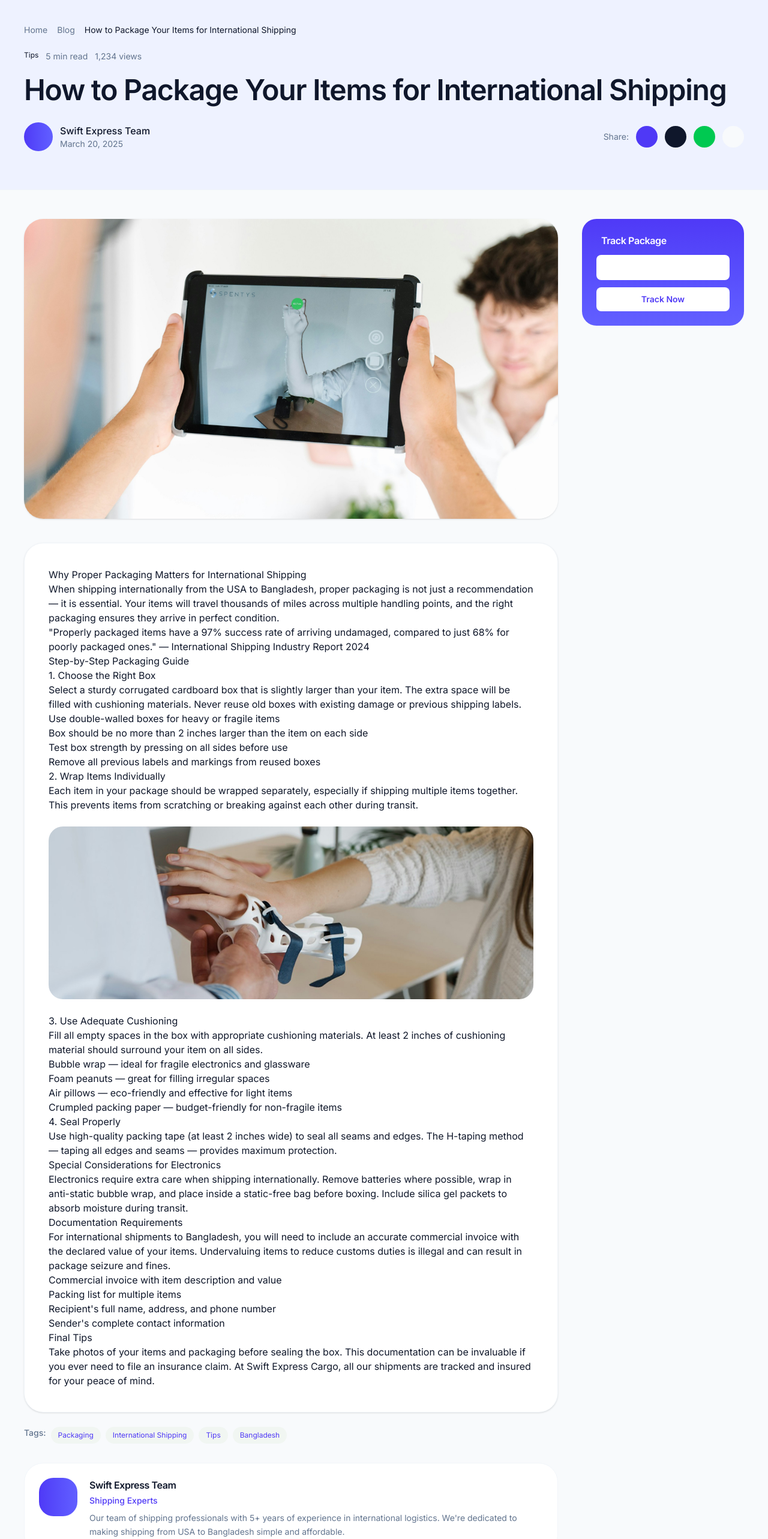
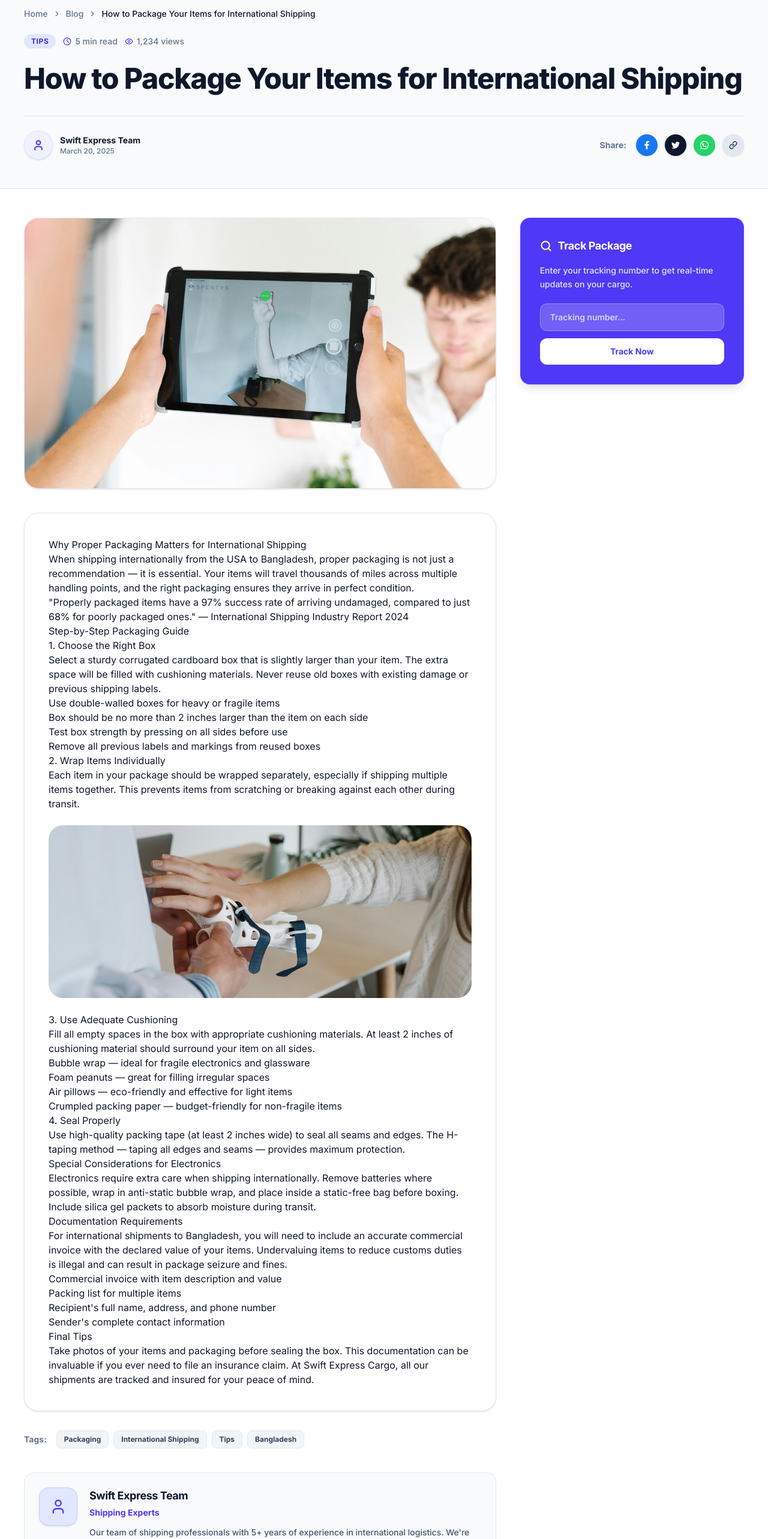
Before and after one commit to sanoyon211/SwiftExpressCargo, a Next.js app: page /blog/how-to-package-items in a window 1280 px wide. Shown: the part 120-2686 px from the top of the page at 60% size. Built offline with nearby package versions, Linux system fonts and the light colour scheme.

Commit message:
feat: implement dynamic blog post page with responsive layout and tracking widget

```diff
--- a/src/app/blog/[slug]/page.jsx
+++ b/src/app/blog/[slug]/page.jsx
@@ -33,8 +33,16 @@ export default async function BlogPostPage({ params }) {
   }
 
   return (
-    <>
-      <MainContent post={post} />
-    </>
+    <div className="relative min-h-screen bg-slate-50 dark:bg-[#0A0F1C] transition-colors duration-300">
+
+      {/* 🔴 Navbar Background Banner */}
+      <div className="absolute top-0 left-0 w-full h-[85px] bg-[#0A0F1C] z-0"></div>
+
+      {/* 🔴 Content Wrapper: Padding একদম কমিয়ে ব্যানার হাইটের সমান (85px) করা হয়েছে */}
+      <div className="relative z-10 pt-[85px] pb-16">
+        <MainContent post={post} />
+      </div>
+
+    </div>
   );
 }
--- a/src/components/read-more/MainContent.jsx
+++ b/src/components/read-more/MainContent.jsx
@@ -1,104 +1,115 @@
 import React from 'react';
 import Link from 'next/link';
+import { ChevronRight, Clock, Eye, User, Link as LinkIcon, Search } from 'lucide-react';
+import { FaFacebookF, FaTwitter, FaWhatsapp } from 'react-icons/fa';
 
 export default function MainContent({ post }) {
   if (!post) return null;
 
   return (
     <>
-    <div className="bg-indigo-50 dark:bg-slate-900 pt-32 pb-10 md:pt-40 md:pb-16 px-4 border-b border-slate-100 dark:border-white/5 dark:border-slate-800">
+      {/* 🔴 Top Gap Fixed: pt-32/40 সরিয়ে শুধু py-8/12 দেওয়া হয়েছে */}
+      <div className="bg-slate-50 dark:bg-[#0A0F1C] py-8 md:py-12 px-4 border-b border-slate-200 dark:border-white/10 transition-colors duration-300">
         <div className="container max-w-4xl mx-auto">
+
           {/* Breadcrumb */}
-        <nav className="flex items-center gap-2 text-sm text-slate-500 dark:text-slate-400 mb-6 reveal">
-          <Link href="/" className="hover:text-indigo-600 transition-colors">Home</Link>
-          <i className="fas fa-chevron-right text-xs"></i>
-          <Link href="/blog" className="hover:text-indigo-600 transition-colors">Blog</Link>
-          <i className="fas fa-chevron-right text-xs"></i>
-          <span className="text-slate-900 dark:text-slate-50">{post.title}</span>
+          <nav className="flex items-center gap-2 text-sm text-slate-500 dark:text-slate-400 mb-6 font-medium">
+            <Link href="/" className="hover:text-indigo-600 dark:hover:text-indigo-400 transition-colors">Home</Link>
+            <ChevronRight size={14} />
+            <Link href="/blog" className="hover:text-indigo-600 dark:hover:text-indigo-400 transition-colors">Blog</Link>
+            <ChevronRight size={14} />
+            <span className="text-slate-900 dark:text-slate-50 truncate">{post.title}</span>
           </nav>
 
-        <div className="flex flex-wrap gap-2 mb-4 reveal">
-          <span className="badge text-xs">{post.category}</span>
-          <span className="text-slate-500 dark:text-slate-400 text-sm flex items-center gap-1">
-            <i className="fas fa-clock text-indigo-600 text-xs"></i>{post.readTime}
+          <div className="flex flex-wrap gap-3 mb-5 items-center">
+            <span className="bg-indigo-100 dark:bg-indigo-500/20 text-indigo-700 dark:text-indigo-300 font-bold px-3 py-1 rounded-full text-xs uppercase tracking-wider">
+              {post.category}
             </span>
-          <span className="text-slate-500 dark:text-slate-400 text-sm flex items-center gap-1">
-            <i className="fas fa-eye text-indigo-600 text-xs"></i>{post.views}
+            <span className="text-slate-500 dark:text-slate-400 text-sm flex items-center gap-1.5 font-medium">
+              <Clock size={14} className="text-indigo-600 dark:text-indigo-400" />
+              {post.readTime}
+            </span>
+            <span className="text-slate-500 dark:text-slate-400 text-sm flex items-center gap-1.5 font-medium">
+              <Eye size={14} className="text-indigo-600 dark:text-indigo-400" />
+              {post.views}
             </span>
           </div>
 
-        <h1 className="font-semibold text-3xl md:text-[48px] text-slate-900 dark:text-slate-50 leading-tight mb-6 reveal tracking-tight">
+          <h1 className="font-extrabold text-3xl md:text-5xl text-slate-900 dark:text-white leading-tight mb-8 tracking-tight">
             {post.title}
           </h1>
 
-        <div className="flex items-center justify-between flex-wrap gap-4 reveal">
+          <div className="flex items-center justify-between flex-wrap gap-6 border-t border-slate-200 dark:border-white/10 pt-6">
+
+            {/* Author Info */}
             <div className="flex items-center gap-3">
-            <div className="w-12 h-12 bg-gradient-to-r from-indigo-600 to-indigo-500 rounded-full flex items-center justify-center">
-              <i className="fas fa-user text-white"></i>
+              <div className="w-12 h-12 bg-indigo-50 dark:bg-indigo-500/10 border border-indigo-100 dark:border-indigo-500/20 rounded-full flex items-center justify-center shadow-sm">
+                <User size={20} className="text-indigo-600 dark:text-indigo-400" strokeWidth={2.5} />
               </div>
               <div>
-              <p className="font-medium text-slate-900 dark:text-slate-50">{post.author.name}</p>
-              <p className="text-slate-500 dark:text-slate-400 text-sm">{post.date}</p>
+                <p className="font-bold text-slate-900 dark:text-white text-sm">{post.author.name}</p>
+                <p className="text-slate-500 dark:text-slate-400 text-xs font-medium">{post.date}</p>
               </div>
             </div>
 
-          {/* Share buttons */}
+            {/* 🔴 Share buttons Fixed (react-icons/fa) */}
             <div className="flex items-center gap-3">
-            <span className="text-slate-500 dark:text-slate-400 text-sm">Share:</span>
-            <a href="https://facebook.com" target="_blank" className="share-btn w-9 h-9 bg-indigo-600 rounded-full flex items-center justify-center hover:shadow-sm">
-              <i className="fab fa-facebook-f text-white text-xs"></i>
+              <span className="text-slate-500 dark:text-slate-400 text-sm font-bold mr-1">Share:</span>
+              <a href="#" target="_blank" rel="noreferrer" aria-label="Share on Facebook" className="w-9 h-9 bg-[#1877F2] hover:bg-[#1864D2] rounded-full flex items-center justify-center transition-transform hover:-translate-y-1 shadow-sm">
+                <FaFacebookF className="text-white text-sm" />
               </a>
-            <a href="https://x.com" target="_blank" className="share-btn w-9 h-9 bg-slate-900 rounded-full flex items-center justify-center hover:shadow-sm">
-              <i className="fab fa-x-twitter text-white text-xs"></i>
+              <a href="#" target="_blank" rel="noreferrer" aria-label="Share on Twitter" className="w-9 h-9 bg-slate-900 hover:bg-slate-800 dark:bg-white dark:hover:bg-slate-200 rounded-full flex items-center justify-center transition-transform hover:-translate-y-1 shadow-sm">
+                <FaTwitter className="text-white dark:text-slate-900 text-sm" />
               </a>
-            <a href="https://wa.me/" target="_blank" className="share-btn w-9 h-9 bg-green-500 rounded-full flex items-center justify-center hover:shadow-sm">
-              <i className="fab fa-whatsapp text-white text-xs"></i>
+              <a href="#" target="_blank" rel="noreferrer" aria-label="Share on WhatsApp" className="w-9 h-9 bg-[#25D366] hover:bg-[#20BD5A] rounded-full flex items-center justify-center transition-transform hover:-translate-y-1 shadow-sm">
+                <FaWhatsapp className="text-white text-sm lg:text-base" />
               </a>
-            <button className="share-btn w-9 h-9 bg-slate-50 dark:bg-slate-800 rounded-full flex items-center justify-center hover:shadow-sm">
-              <i className="fas fa-link text-slate-500 dark:text-white text-xs"></i>
+              <button aria-label="Copy Link" className="w-9 h-9 bg-slate-200 hover:bg-slate-300 dark:bg-slate-800 dark:hover:bg-slate-700 rounded-full flex items-center justify-center transition-transform hover:-translate-y-1 shadow-sm">
+                <LinkIcon size={14} className="text-slate-700 dark:text-slate-300" strokeWidth={2.5} />
               </button>
             </div>
+
           </div>
         </div>
       </div>
 
       {/* ARTICLE CONTENT */}
-    <section className="py-12 px-4">
+      <section className="py-12 px-4 bg-white dark:bg-[#0A0F1C] transition-colors duration-300">
         <div className="container max-w-6xl mx-auto">
-        <div className="grid grid-cols-1 lg:grid-cols-4 gap-10">
+          <div className="grid grid-cols-1 lg:grid-cols-12 gap-10">
 
-          {/* Main Content */}
-          <div className="lg:col-span-3">
+            {/* Main Content Area */}
+            <div className="lg:col-span-8">
               {/* Hero Image */}
-            <div className="rounded-[32px] overflow-hidden shadow-sm mb-10 reveal">
-              <img src={post.image} alt={post.title} className="w-full h-[400px] md:h-[500px] object-cover" />
+              <div className="rounded-3xl overflow-hidden shadow-sm mb-10 border border-slate-200 dark:border-white/10">
+                <img src={post.image} alt={post.title} className="w-full h-[350px] md:h-[450px] object-cover hover:scale-105 transition-transform duration-700" />
               </div>
 
-            {/* Article */}
+              {/* 🔴 Article Typography Enhanced */}
               <div
-              className="bg-white dark:bg-slate-800 rounded-[32px] p-5 md:p-5 md:p-10 shadow-sm border border-slate-100 dark:border-white/5 prose dark:prose-invert max-w-none reveal"
+                className="bg-white dark:bg-[#0f1629] rounded-3xl p-6 md:p-10 shadow-sm border border-slate-200 dark:border-white/10 prose prose-slate dark:prose-invert prose-lg max-w-none prose-headings:font-bold prose-headings:tracking-tight prose-a:text-indigo-600 dark:prose-a:text-indigo-400 hover:prose-a:text-indigo-500 prose-img:rounded-2xl transition-colors duration-300"
                 dangerouslySetInnerHTML={{ __html: post.content }}
               />
 
               {/* Tags */}
-            <div className="flex flex-wrap gap-2 mt-6 reveal">
-              <span className="text-slate-500 dark:text-slate-400 text-sm font-medium">Tags:</span>
+              <div className="flex flex-wrap items-center gap-2 mt-8">
+                <span className="text-slate-500 dark:text-slate-400 text-sm font-bold mr-2">Tags:</span>
                 {post.tags.map((tag, idx) => (
-                <span key={idx} className="bg-[#F1F6F2] dark:bg-slate-700 text-indigo-600 text-xs px-3 py-1.5 rounded-full cursor-pointer hover:bg-indigo-600 hover:text-white transition-colors">
+                  <span key={idx} className="bg-slate-100 dark:bg-slate-800 text-slate-700 dark:text-slate-300 text-xs font-bold px-3 py-1.5 rounded-lg cursor-pointer hover:bg-indigo-600 hover:text-white dark:hover:bg-indigo-600 dark:hover:text-white transition-colors border border-slate-200 dark:border-white/5">
                     {tag}
                   </span>
                 ))}
               </div>
 
-            {/* Author Box */}
-            <div className="bg-white dark:bg-slate-800 rounded-[32px] p-6 mt-8 border border-slate-100 dark:border-white/5 flex gap-5 items-start reveal">
-              <div className="w-16 h-16 bg-gradient-to-r from-indigo-600 to-indigo-500 rounded-[24px] flex items-center justify-center flex-shrink-0">
-                <i className="fas fa-user text-white text-2xl"></i>
+              {/* Author Bottom Box */}
+              <div className="bg-slate-50 dark:bg-[#0f1629] rounded-2xl p-6 mt-10 border border-slate-200 dark:border-white/10 flex flex-col sm:flex-row gap-5 items-start transition-colors duration-300">
+                <div className="w-16 h-16 bg-indigo-100 dark:bg-indigo-500/10 border border-indigo-200 dark:border-indigo-500/20 rounded-2xl flex items-center justify-center flex-shrink-0 shadow-sm">
+                  <User size={28} className="text-indigo-600 dark:text-indigo-400" strokeWidth={2} />
                 </div>
                 <div>
-                <h4 className="font-semibold text-slate-900 dark:text-slate-50 mb-1 tracking-tight">{post.author.name}</h4>
-                <p className="text-indigo-600 text-sm font-medium mb-2">{post.author.role}</p>
-                <p className="text-slate-500 dark:text-slate-400 text-sm leading-relaxed">
+                  <h4 className="font-bold text-lg text-slate-900 dark:text-white mb-1 tracking-tight">{post.author.name}</h4>
+                  <p className="text-indigo-600 dark:text-indigo-400 text-sm font-bold mb-3">{post.author.role}</p>
+                  <p className="text-slate-600 dark:text-slate-400 text-sm leading-relaxed font-medium">
                     {post.author.description}
                   </p>
                 </div>
@@ -106,24 +117,35 @@ export default function MainContent({ post }) {
             </div>
 
             {/* Sidebar */}
-          <div className="lg:col-span-1">
-            {/* Quick Track Widget */}
-            <div className="bg-gradient-to-b from-indigo-600 to-indigo-500 rounded-[24px] p-6 mb-6 text-white reveal">
-              <h4 className="font-semibold mb-3 flex items-center gap-2 tracking-tight">
-                <i className="fas fa-search-location"></i>Track Package
+            <div className="lg:col-span-4">
+              <div className="sticky top-32">
+
+                {/* 🔴 Quick Track Widget Fixed for Light/Dark Mode */}
+                <div className="bg-indigo-600 dark:bg-indigo-600/20 rounded-2xl p-6 md:p-8 shadow-lg border border-indigo-500/50 dark:border-indigo-500/30 text-white">
+                  <h4 className="font-bold text-lg mb-4 flex items-center gap-2.5 tracking-tight text-white dark:text-indigo-400">
+                    <Search size={20} strokeWidth={2.5} /> Track Package
                   </h4>
+                  <p className="text-indigo-100 dark:text-slate-300 text-sm mb-5 font-medium leading-relaxed">
+                    Enter your tracking number to get real-time updates on your cargo.
+                  </p>
+                  <div className="space-y-3">
                     <input
                       type="text"
                       placeholder="Tracking number..."
-                className="w-full bg-white dark:bg-slate-800/20 text-white placeholder-white/60 border border-white/30 rounded-lg px-4 py-2.5 text-sm focus:outline-none focus:border-white mb-3"
+                      // Light mode visibility fixed
+                      className="w-full bg-white/20 dark:bg-[#0A0F1C]/50 text-white placeholder-indigo-100 dark:placeholder-slate-400 border border-white/30 dark:border-white/10 rounded-xl px-4 py-3 text-sm font-medium focus:outline-none focus:ring-2 focus:ring-white/50 dark:focus:ring-indigo-500 transition-all shadow-inner"
                     />
-              <Link href="/tracking">
-                <button className="w-full bg-white dark:bg-slate-800 text-indigo-600 font-semibold py-2.5 rounded-lg hover:shadow-sm transition text-sm dark:border dark:border-white/5">
+                    <Link href="/tracking" className="block">
+                      <button className="w-full bg-white dark:bg-indigo-500 text-indigo-600 dark:text-white font-bold py-3 rounded-xl hover:shadow-lg transition-all hover:-translate-y-0.5 text-sm focus:outline-none focus:ring-2 focus:ring-offset-2 focus:ring-indigo-500 dark:focus:ring-offset-[#0A0F1C]">
                         Track Now
                       </button>
                     </Link>
                   </div>
                 </div>
+
+              </div>
+            </div>
+
           </div>
         </div>
       </section>
```
Lines whose indentation alone changed are shown as unchanged.
